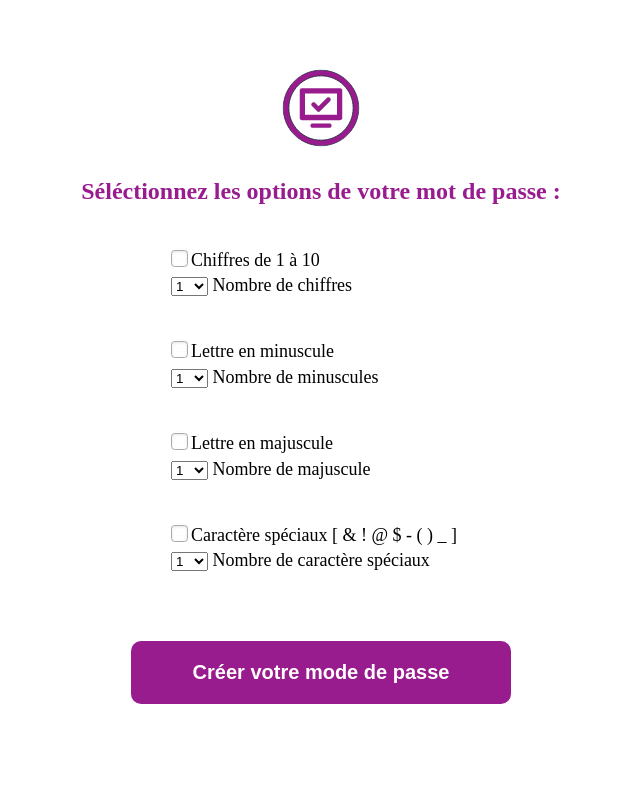
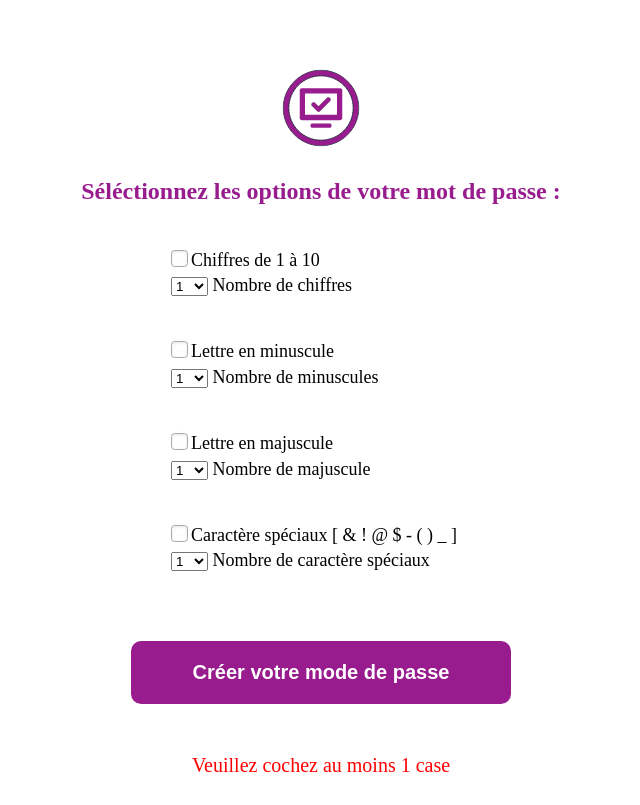
Before and after one commit to justine1410/mot_de_passe, a website: page index.html in a window 1280 px wide. Both pictures are taken after a click on the button "Créer votre mode de passe". Shown: the whole page, without its empty margins (319-959 px from the left). Drawn offline with Linux system fonts and the light colour scheme.

Commit message:
message erreur

```diff
--- a/index.html
+++ b/index.html
@@ -133,6 +133,7 @@
         <div class="mdp">
 
         </div>
+        <p class="error">Veuillez cochez au moins 1 case</p>
     </main>
 
     <script src="./js/index.js"></script>
--- a/js/index.js
+++ b/js/index.js
@@ -211,5 +211,13 @@ button.addEventListener('click',(e)=>{
     console.log(shuffled);
 
     console.table(nombre,minuscules,majuscules,speciauxCaractere);
-    mdp.innerHTML+=`<p>${shuffled}</p>`
+
+    if(!chiffre.checked && !minuscule.checked && !majuscule.checked && !speciaux.checked){
+        document.querySelector('.error').style.display="initial"
+
+    }else{
+        document.querySelector('.error').style.display="none"
+        mdp.innerHTML+=`<p>${shuffled}</p>`
+    }
+
 })
--- a/sass/index.scss
+++ b/sass/index.scss
@@ -12,6 +12,13 @@ main{
     display: flex;
     flex-direction: column;
     justify-content: center;
+
+    .error{
+        color: red;
+        display:none;
+        text-align: center;
+        font-size: 20px;
+    }
     form{
         display: flex;
         flex-direction: column;
```
Also changed, not shown: css/style.css, 1 other file.
